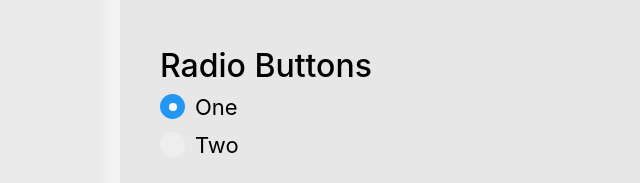
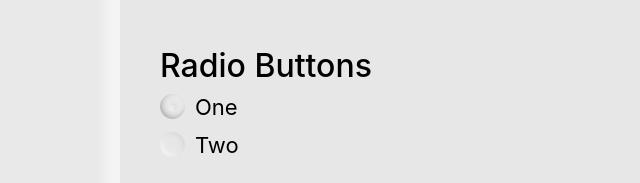
Before and after one commit to webments/neumorphic.css, a website: page index.html in a window 1280 px wide. Shown: the part 1668-1851 px from the top of the page, 0-640 px from the left. Drawn offline with Linux system fonts and the light colour scheme.

Commit message:
Radio button fix

```diff
--- a/index.html
+++ b/index.html
@@ -98,12 +98,12 @@ found in the LICENSE file.
       <div class="elementdiv">
         <h2>Radio Buttons</h2>
 
-        <label class="conatinerradio">One
+        <label class="radiocontainer">One
           <input type="radio" checked="checked" name="radio">
           <span class="checkmarkradio"></span>
         </label>
 
-        <label class="conatinerradio">Two
+        <label class="radiocontainer">Two
           <input type="radio" name="radio">
           <span class="checkmarkradio"></span>
         </label>
--- a/neumorphic.css
+++ b/neumorphic.css
@@ -357,7 +357,7 @@ a.bt:hover {
 
 /*radio*/
 
-.conatinerradio {
+.radiocontainer {
   display: block;
   position: relative;
   padding-left: 35px;
@@ -370,7 +370,7 @@ a.bt:hover {
   user-select: none;
 }
 
-.conatinerradio input {
+.radiocontainer input {
   position: absolute;
   opacity: 0;
   cursor: pointer;
@@ -384,29 +384,33 @@ a.bt:hover {
   left: 0;
   height: 25px;
   width: 25px;
-  background-color: #eee;
+  background: #e7e7e7;
+  box-shadow: inset -2px 2px 5px #d9d9d9,
+  inset 2px -2px 5px #f5f5f5;
   border-radius: 50%;
 }
 
-.conatinerradio:hover input ~ .checkmarkradio {
-  background-color: #ccc;
-}
 
-.conatinerradio input:checked ~ .checkmarkradio {
-  background-color: #2196f3;
+.radiocontainer input:checked ~ .checkmarkradio {
+  background: #e7e7e7;
+  box-shadow: inset 2px -2px 5px #b1b1b1,
+  inset -2px 2px 5px #ebebeb;
 }
 
 .checkmarkradio:after {
   content: "";
   position: absolute;
   display: none;
+  background: #e7e7e7;
+  box-shadow: inset -2px 2px 5px #d9d9d9,
+  inset 2px -2px 5px #f5f5f5;
 }
 
-.conatinerradio input:checked ~ .checkmarkradio:after {
+.radiocontainer input:checked ~ .checkmarkradio:after {
   display: block;
 }
 
-.conatinerradio .checkmarkradio:after {
+.radiocontainer .checkmarkradio:after {
   top: 9px;
   left: 9px;
   width: 8px;
```
